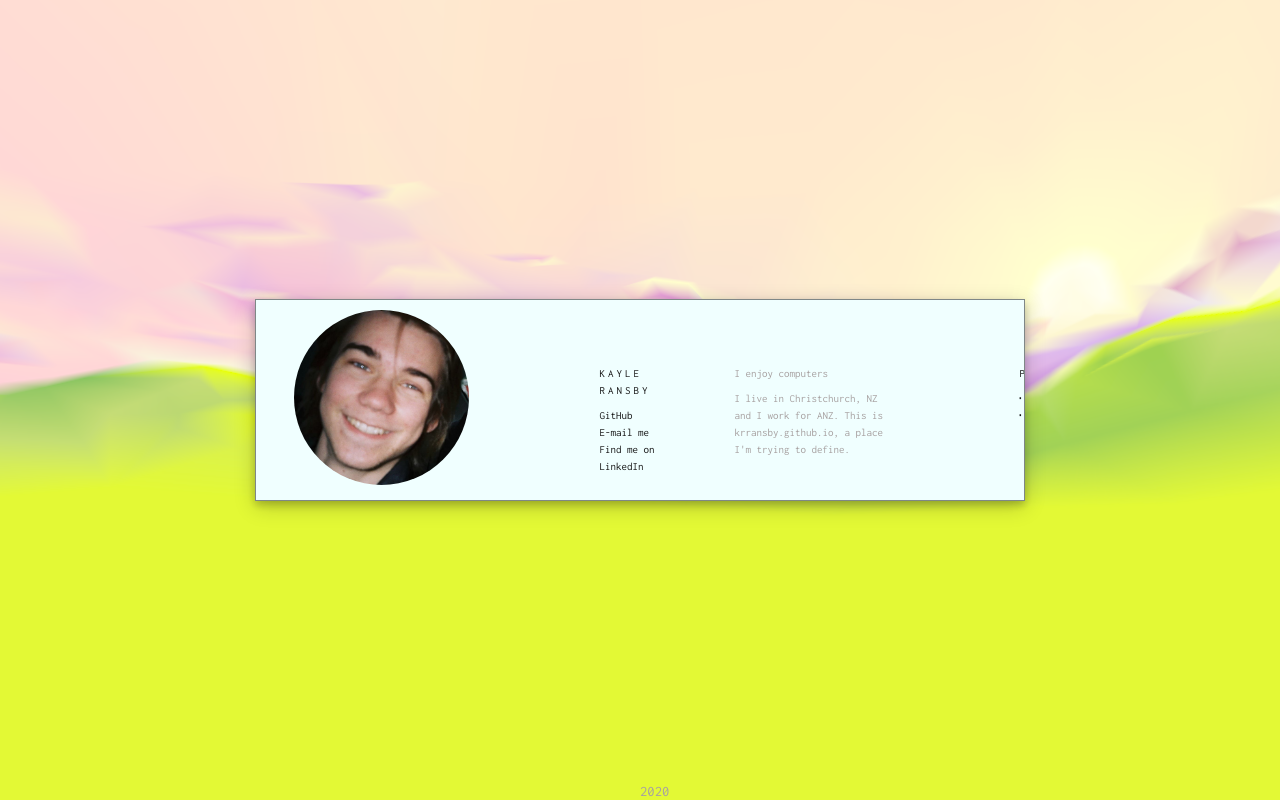
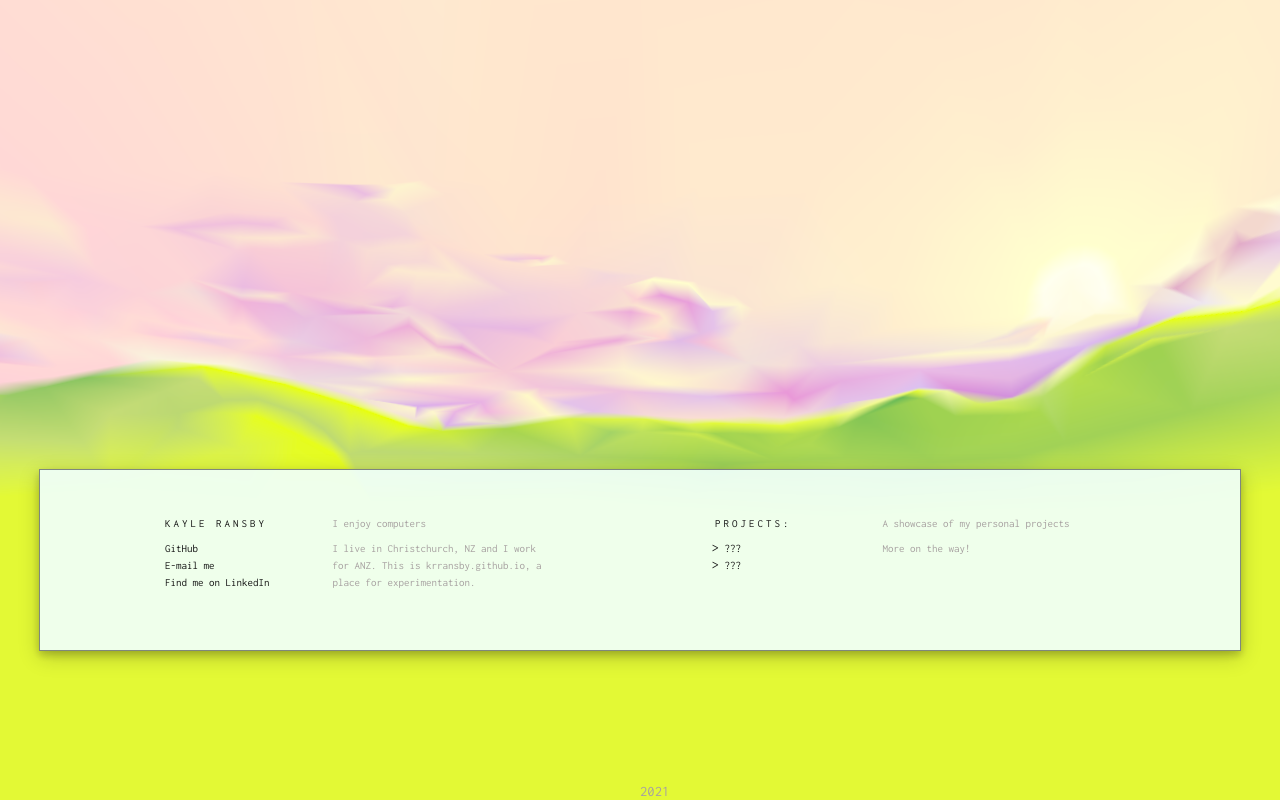
Before and after one commit to krransby/krransby.github.io, a website built with Parcel: page index.html in a window 1280 px wide. Built offline with nearby package versions, Linux system fonts and the light colour scheme; animation ran at ten frames a second; a web font is replaced by a local one.

Commit message:
Updated content to fit notmal sized screens
Simplified css and index

```diff
--- a/css/main.css
+++ b/css/main.css
@@ -129,18 +129,17 @@ img
 
 .widget {
   border:               1px solid rgba(16, 16, 16, 0.5);
-  background:           azure;
-  margin:               auto 25vw 25vw auto;
-  height:               200px;
-  width:                60%;
+  background:           rgba(240, 255, 255, 0.9);
+  box-shadow:           0 4px 8px 0 rgba(0, 0, 0, 0.2), 0 6px 20px 0 rgba(0, 0, 0, 0.19);
+  height:               30px;
+  width:                1100px;
   overflow:             hidden;
-  box-shadow:           0 4px 8px 0 rgba(0, 0, 0, 0.2), 0 6px 20px 0 rgba(0, 0, 0, 0.19);
 }
 
 .center {
   position:             absolute;
   margin:               auto;
-  top:                  0;
+  top:                  40vh;
   bottom:               0;
   left:                 0;
   right:                0;
@@ -194,34 +193,20 @@ img
 .c2 { width: 25%;    min-width: 210px;  max-width: 280px;}
 
 #container {
-  position:             relative;
-  display:              table;
-  height:               100%;
-  margin:               0 auto;
-  table-layout:         fixed;
-  width:                100%;
-  top:                  25%;
-  left:                 5%;
-  white-space:          nowrap;
+  /* top:                  30%;
+  left:                 5%; */
   letter-spacing:       -6px;
-}
-
-#container > .row {
-  display:              table-row;
-  width:                100%;
-}
-#container > .row > .cell {
-  display:              table-cell;
-  width:                100%;
 }
 
 
 #krmain {
-  overflow:             visible;
-  padding:              15px 0 0;
+  display:              table;
+  table-layout:         fixed;
+  letter-spacing:       -6px;
+  overflow:             hidden;
+  padding:              45px 0px 0px 100px;
   white-space:          nowrap;
-  width:                100%;
-  min-height:           145px;
+  /* min-height:           145px; */
 }
 #krmain .nowrap {
   white-space:          nowrap;
@@ -243,7 +228,7 @@ img
 #krmain a.showing,
 #krmain a:hover {
   background:           black;
-  color:                var(--font-colour-2);
+  color:                white;
   text-decoration:      none;
   position:             relative;
   padding:              2px 3px;
@@ -286,7 +271,7 @@ img
   position:             relative;
 }
 #krmain .projects li:before {
-  content:              '∙';
+  content:              '>';
   color:                var(--font-colour-1);
   position:             relative;
   left:                 -3px;
--- a/index.html
+++ b/index.html
@@ -7,13 +7,6 @@
 
   <meta http-equiv="Content-type" content="text/html; charset=utf-8">
   <meta name="viewport" content="width=device-width; initial-scale=1.0; maximum-scale=1.0;">
-
-  <meta property="og:title" content="nkwiatek.com">
-  <meta property="og:type" content="website">
-  <meta property="og:site_name" content="nkwiatek.com">
-  <meta property="og:image" content="http://nkwiatek.com/nk.png">
-  <meta property="og:url" content="http://nkwiatek.com/">
-  <meta property="og:description" content="Interactive art experiments guaranteed to capture your interest for at least 8 seconds.">
 
   <link rel="manifest" href="site.webmanifest">
   <link rel="apple-touch-icon" href="img/icon.png">
@@ -29,15 +22,8 @@
 <body>
   <!-- Add your site or application content here -->
 
-  <div class="widget center">
-    <div class="center">
-
-      <div id="container">
-        <div class="row">
-          <div class="cell">
-            <div id="krmain">
-              <img src="img/me.png" alt="Avatar">
-              <div class="c c1 spacer">&nbsp;</div>
+  <div class="widget center" id="krmain">
+    <!-- image was here -->
     <div class="c c1 main">
       <h1><a href="http://krransby.github.io/">Kayle Ransby</a></h1>
       <ul>
@@ -50,7 +36,7 @@
       <p>I enjoy computers</p>
       <div class="description">
         <p>I live in Christchurch, NZ and I work for <a href="http://anz.co.nz/">ANZ</a>.
-                  This is <a href="http://krransby.github.io">krransby.github.io</a>, a place I'm trying to define.</p>
+        This is <a href="http://krransby.github.io">krransby.github.io</a>, a place for experimentation.</p>
       </div>
     </div>
     <div class="c c1 spacer">&nbsp;</div>
@@ -64,36 +50,14 @@
       </nav>
     </div>
     <div class="c c2 about">
-                <p>Where personal projects come to die</p>
-                <div class="description">
-                  <p>More on the way!</p>
-                </div>
-              </div>
-              <div class="c c1 spacer">&nbsp;</div>
-              <div class="c c1 projects">
-                <h2>Other:</h2>
-                <nav>
-                  <ul>
-                    <li><a href="#">Resume</a></li>
-                    <li><a href="#">???</a></li>
-                  </ul>
-                </nav>
-              </div>
-              <div class="c c2 about">
-                <p>Anything else you could want to know</p>
+      <p>A showcase of my personal projects</p>
       <div class="description">
         <p>More on the way!</p>
       </div>
     </div>
   </div>
-          </div>
-        </div>
-      </div>
 
-    </div>
-  </div>
-
-  <div class="footer">2020</footer>
+  <div class="footer">2021</footer>
 
 
   <!-- Script inclusion -->
```
Lines whose indentation alone changed are shown as unchanged.
